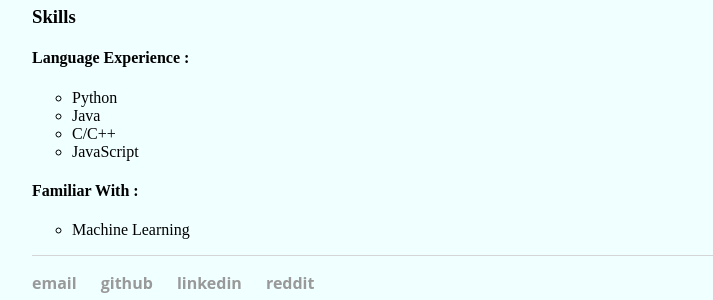
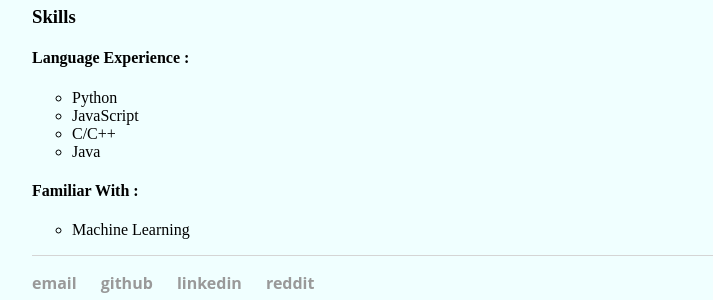
Before and after one commit to thisis-akash/thisis-akash.github.io, a Jekyll site: the page built from index.html, in a window 1280 px wide. Shown: the part 218-518 px from the top of the page, without its empty margins (160-873 px from the left). Built offline with Jekyll 4.4.1, drawn with Linux system fonts in a browser that asks for light colours.

Commit message:
changed order of skills

```diff
--- a/index.html
+++ b/index.html
@@ -9,9 +9,9 @@ title: Akash Aggarwal - Software Developer
 	<h4>Language Experience :</h5>
 		<ul style="list-style-type:circle">
   			<li>Python</li>
+  			<li>JavaScript</li>
+  			<li>C/C++</li>
   			<li>Java</li>
-  			<li>C/C++</li>
-  			<li>JavaScript</li>
 		</ul>
 	<h4>Familiar With :</h5>
 		<ul style="list-style-type:circle">
```
